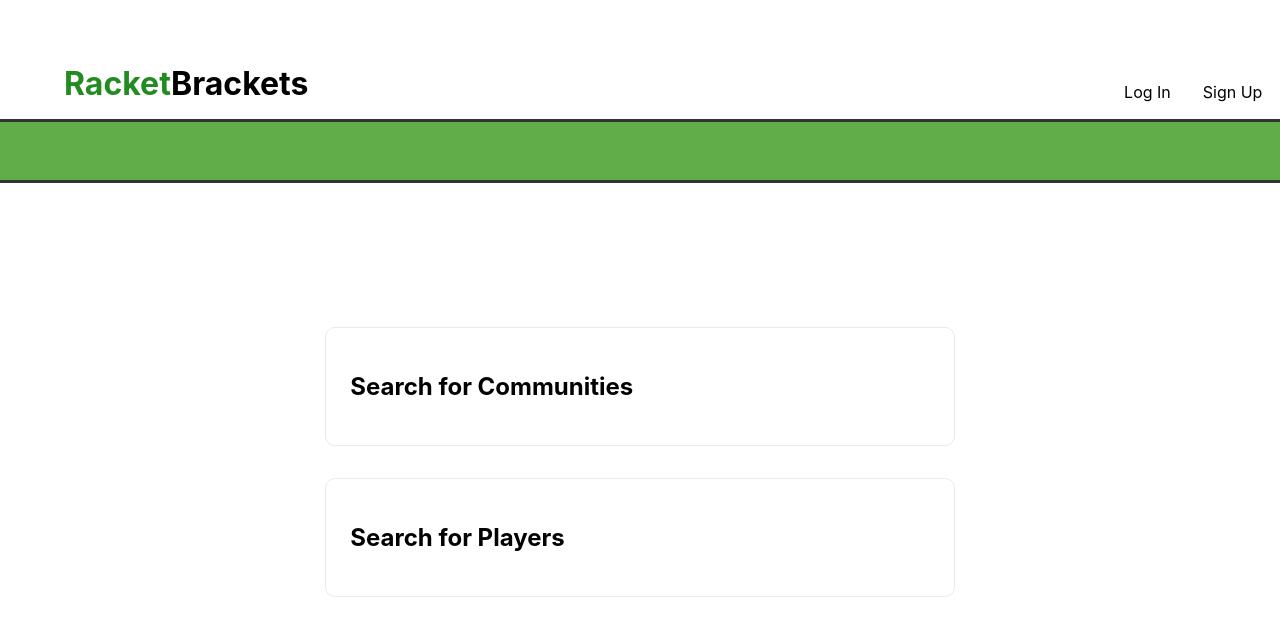
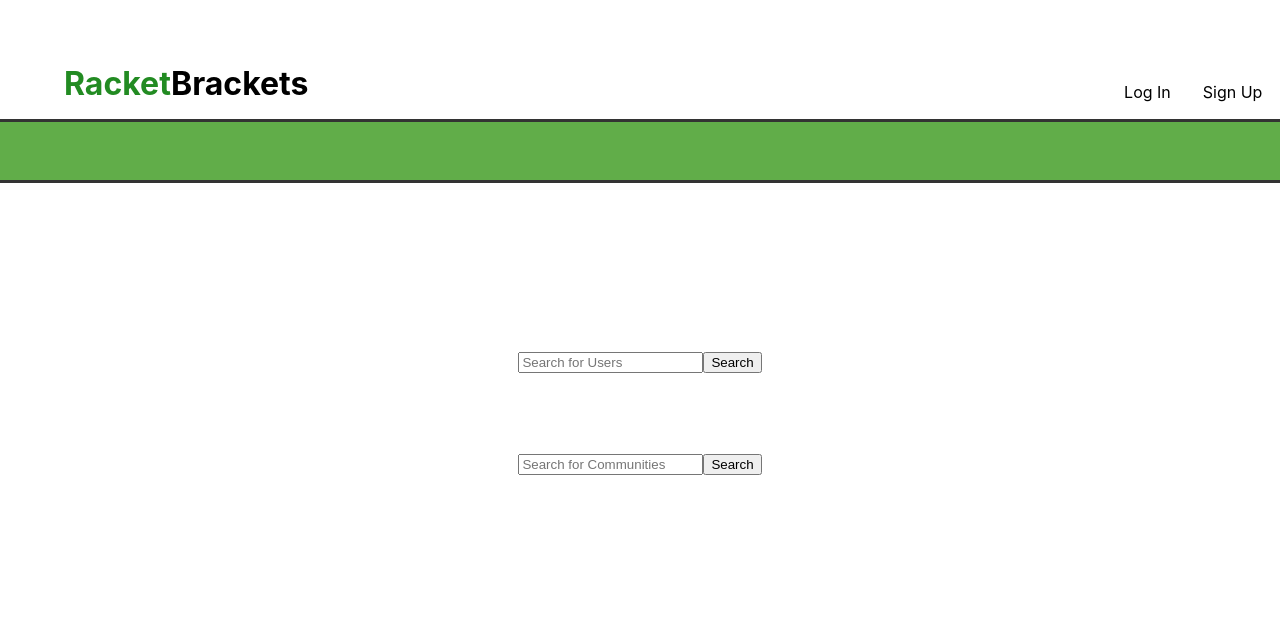
Before and after one commit to nbezanis/Racket-Brackets, a Next.js app in the folder frontend/racketbrackets/: page / in a window 1280 px wide. Shown: the top 636 px of the page. Built offline with nearby package versions, Linux system fonts and the light colour scheme; no server answers.

Commit message:
made search bars for the search features

```diff
--- a/frontend/racketbrackets/pages/index.tsx
+++ b/frontend/racketbrackets/pages/index.tsx
@@ -8,11 +8,17 @@ const Home = () => {
     <main>
       <div className = {styles.main}>
       <div className = {styles.grid}>
-        <a className = {styles.searchCard}>
-          <h2>Search for Communities</h2>
+      <a className = {styles.searchCard}>
+          <form action="/search" method="get">
+            <input type="text" placeholder="Search for Users" id="query" name="query" />
+            <button type="submit">Search</button>
+          </form>
         </a>
         <a className = {styles.searchCard}>
-          <h2>Search for Players</h2>
+          <form action="/search" method="get">
+            <input type="text" placeholder="Search for Communities" id="query" name="query" />
+            <button type="submit">Search</button>
+          </form>
         </a>
       </div>
      </div>
--- a/frontend/racketbrackets/styles/Home.module.css
+++ b/frontend/racketbrackets/styles/Home.module.css
@@ -116,20 +116,11 @@
 .searchCard {
   margin: 1rem;
   padding: 1.5rem;
-  text-align: left;
+  text-align: center;
   color: inherit;
   text-decoration: none;
-  border: 1px solid #eaeaea;
-  border-radius: 10px;
   transition: color 0.15s ease, border-color 0.15s ease;
   width: 100%;
-}
-
-.searchCard:hover,
-.searchCard:focus,
-.searchCard:active {
-  color: forestgreen;
-  border-color: forestgreen;
 }
 
 @media (max-width: 600px) {
```
Also changed, not shown: frontend/racketbrackets/pages/homePage/HomePage.tsx (deleted, +0 -24 lines).
